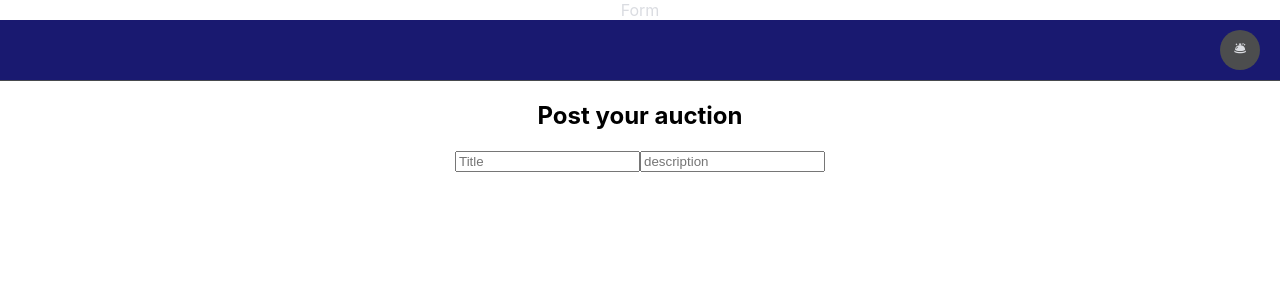
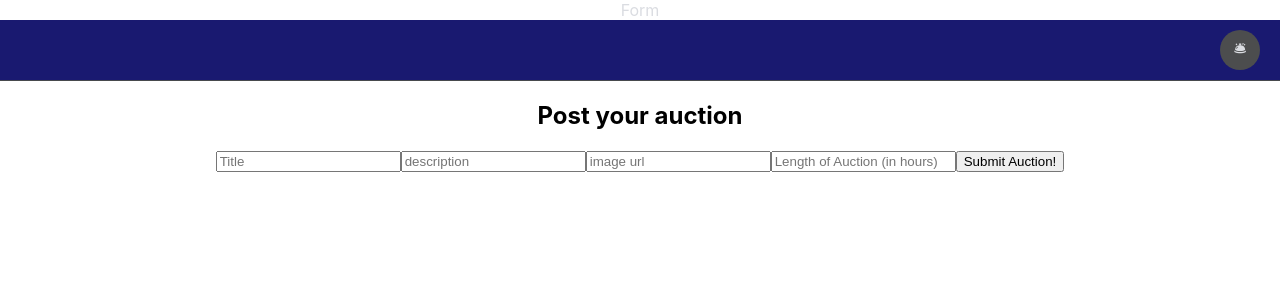
Before and after one commit to MMGroesbeck/silent-auction-front-end, a React (Create React App) app in the folder silent-auction/: page /protected/seller in a window 1280 px wide. Shown: the top 300 px of the page. Built offline with nearby package versions, Linux system fonts and the light colour scheme; no server answers.

Commit message:
have most of the form done, just trying to calculate endtime from user input

```diff
--- a/silent-auction/src/App.js
+++ b/silent-auction/src/App.js
@@ -17,10 +17,16 @@ import { AuctionContext } from './contexts/AuctionContext';
 import './App.css';
 import axios from 'axios';
 
+const initialUser = {
+  id: 1,
+  username: 'michaelb',
+  email: 'test@gmail.com',
+  role: 'seller'
+}
 
 const App = () => {
-  const [auctionList, setAuctionList] = useState([])
-  const [currentUser, setCurrentUser] = useState({})
+  const [auctionList, setAuctionList] = useState()
+  const [currentUser, setCurrentUser] = useState(initialUser)
 
   const getAuctionList = () => {
     axios
--- a/silent-auction/src/components/AuctionForm.js
+++ b/silent-auction/src/components/AuctionForm.js
@@ -1,36 +1,53 @@
 import React, { useState, useEffect, useContext } from 'react';
 import { AuctionContext } from '../contexts/AuctionContext'
+import { UserContext } from '../contexts/UserContext';
 
 
+const nowtime = new Date();
+
 const initialAuction = {
-    id: '',
-    title: '',
-    description: '',
-    seller: '',
-    endTime: ''
+    id: 0,
+    name: "",
+    description: "",
+    user_id: 0,
+    image_url: "",
+    end_datetime: null
 }
 
 
 const AuctionForm = () => {
-// The Seller form for creating an auction
+    // The Seller form for creating an auction
     const auctions = useContext(AuctionContext);
-    const auction = useState(initialAuction)
-
+    const user = useContext(UserContext)
+    const [auction, setAuction] = useState(initialAuction)
 
     useEffect(() => {
-        console.log(auctions)
+        console.log(auctions.auctionList)
     })
 
     const handleChange = e => {
-        auctions.setAuction({
-
+        e.persist()
+        setAuction({
+            ...auction,
+            id: (auctions.auctionList.length + 1),
+            user_id: user.currentUser.id,
+            [e.target.name]: e.target.value
         })
     }
 
     const handleSubmit = e => {
         e.preventDefault();
+        auctions.setAuctionList([
+            ...auctions.auctionList,
+            auction
+        ])
+        // axioswithauth
+        // .put(url)
+        // .then(res => {
+        // route to logged in auctionList
+        // })
+        // .catch(err => console.log(err))
     }
-
 
     return (
         <div>
@@ -38,18 +55,33 @@ const AuctionForm = () => {
             <form onSubmit={handleSubmit}>
                 <input
                     type='text'
-                    name='title'
+                    name='name'
                     onChange={handleChange}
                     placeholder='Title'
-                    value={auction.title}
-                    />
+                    value={auction.name}
+                />
                 <input
                     type='text-area'
                     name='description'
                     onChange={handleChange}
                     placeholder='description'
                     value={auction.description}
-                    />
+                />
+                <input
+                    type='text-area'
+                    name='image_url'
+                    onChange={handleChange}
+                    placeholder='image url'
+                    value={auction.image_url}
+                />
+                <input
+                    type='number'
+                    name='end_datetime'
+                    onChange={handleChange}
+                    placeholder='Length of Auction (in hours)'
+                    value={auction.end_datetime}
+                />
+            <button>Submit Auction!</button>
             </form>
         </div>
     )
```
